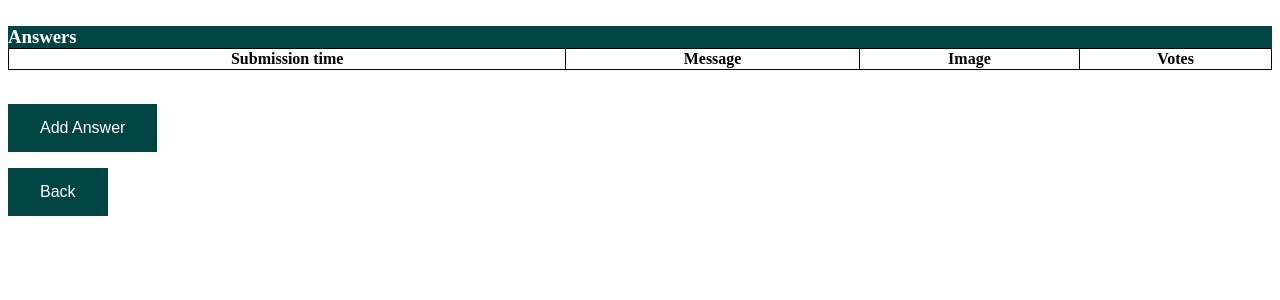
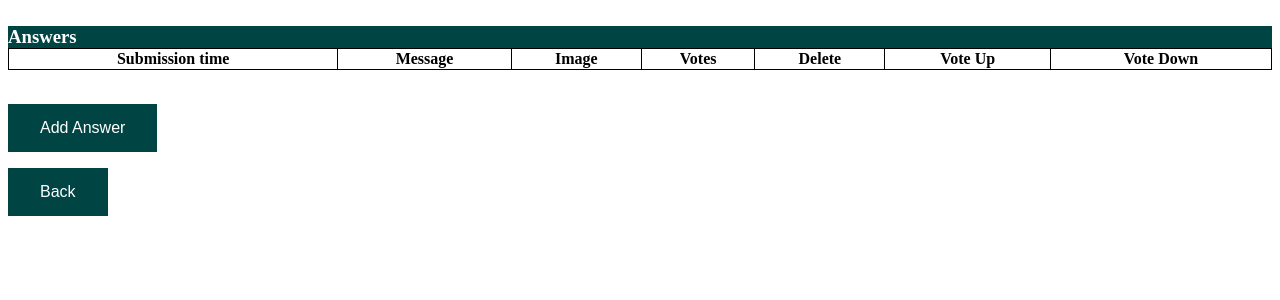
Before and after one commit to gabriellaZana/AskMate_The-Beauty-and-the-Beasts, a Flask app: template templates/question.html in a window 1280 px wide. Shown: the top 300 px of the page. Run offline with Flask 2, Linux system fonts and the light colour scheme; the template is opened without the code that fills it, so the values that code supplies are empty.

Commit message:
new answer headers

```diff
--- a/templates/question.html
+++ b/templates/question.html
@@ -32,6 +32,9 @@
                     <td><strong>Message</strong></td>
                     <td><strong>Image</strong></td>
                     <td><strong>Votes</strong></td>
+                    <td><strong>Delete</strong></td>
+                    <td><strong>Vote Up</strong></td>
+                    <td><strong>Vote Down</strong></td>
                 </tr>
             </thead>
 
```
